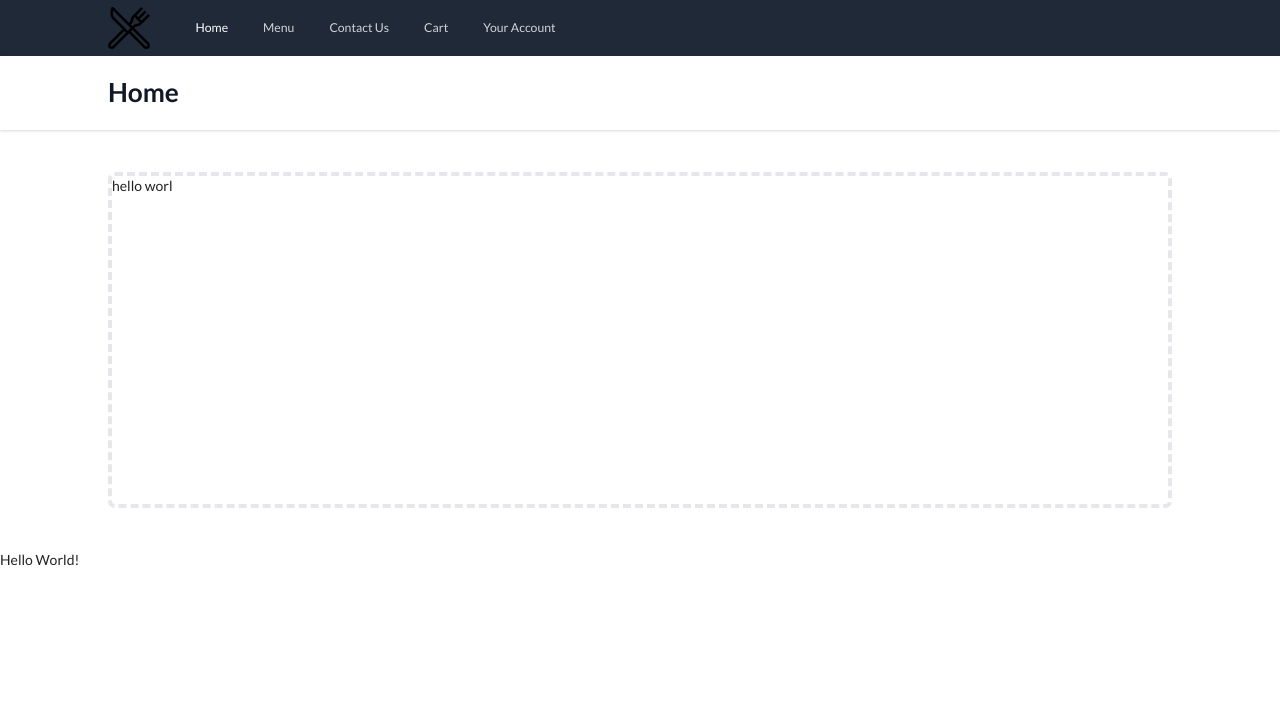
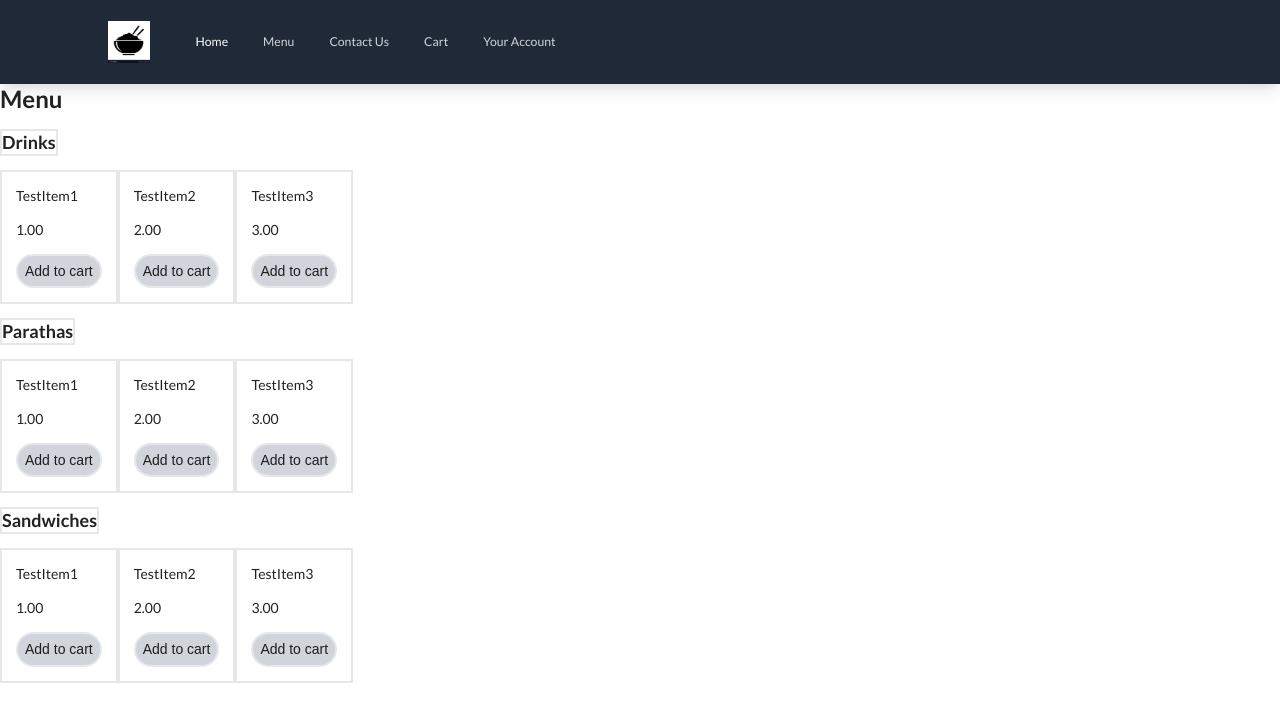
Before and after one commit to jvmolu/TechCafe, a React (Create React App) app in the folder Frontend/: page / in a window 1280 px wide. Shown: the top 722 px of the page. Built offline with nearby package versions, Linux system fonts and the light colour scheme.

Commit message:
started building Menu

```diff
--- a/Frontend/src/App.js
+++ b/Frontend/src/App.js
@@ -1,11 +1,12 @@
 import './App.css';
-import Navbar from './components/Navbar';
+import Navbar from './components/Navbar/Navbar';
+import Menu from './components/Menu/Menu';
 
 function App() {
   return (
     <div>
       <Navbar/>
-      <p> Hello World! </p>
+      <Menu />
     </div>
   );
 }
--- /dev/null
+++ b/Frontend/src/components/Menu/Menu.jsx
@@ -0,0 +1,13 @@
+import React from 'react'
+import SubMenu from './SubMenu/SubMenu'
+
+export default function Menu() {
+    return (
+        <div>
+            <h2>Menu</h2>
+            <SubMenu title="Drinks" />
+            <SubMenu title="Parathas" />
+            <SubMenu title="Sandwiches" />
+        </div>
+    )
+}
--- /dev/null
+++ b/Frontend/src/components/Menu/MenuCategory/MenuCategory.jsx
@@ -0,0 +1,9 @@
+import React from 'react'
+
+export default function MenuCategory(props) {
+    return (
+        <h3 className="inline-flex border-2">
+            {props.title}
+        </h3>
+    )
+}
--- /dev/null
+++ b/Frontend/src/components/Menu/MenuItem/MenuItem.jsx
@@ -0,0 +1,11 @@
+import React from 'react'
+
+export default function MenuItem(props) {
+    return (
+        <div className="p-4 border-2">
+            <p>{props.name}</p>
+            <p>{props.price}</p>
+            <button className="border-2 bg-gray-300 p-2 rounded-full">Add to cart</button>
+        </div>
+    )
+}
--- /dev/null
+++ b/Frontend/src/components/Menu/SubMenu/SubMenu.jsx
@@ -0,0 +1,23 @@
+import React from 'react'
+import MenuCategory from '../MenuCategory/MenuCategory'
+import MenuItem from '../MenuItem/MenuItem'
+
+export default function SubMenu(props) {
+
+    let items = [
+        {name: "TestItem1", price: "1.00"},
+        {name: "TestItem2", price: "2.00"},
+        {name: "TestItem3", price: "3.00"}
+    ]
+
+    return (
+        <div>
+            <MenuCategory title={props.title} />
+            <div className="flex mb-4">
+                {items.map((item, index) => {
+                    return <MenuItem key={index} name={item.name} price={item.price} />
+                })}
+            </div>
+        </div>
+    )
+}
--- a/Frontend/src/components/navbar.jsx
+++ b/Frontend/src/components/Navbar/Navbar.jsx
@@ -1,29 +1,29 @@
-import Logo from'./restaurant.png';
+import Logo from '../download.png';
 
 import React, { useState } from "react";
 import { Transition } from "@headlessui/react";
-import NavBarButton from './NavbarButton';
+import NavBarButton from '../NavbarButton/NavbarButton';
 
 
 function Navbar() {
   const [isOpen, setIsOpen] = useState(false);
   return (
-    <div>
-      <nav className="bg-gray-800">
-        <div className="max-w-7xl mx-auto px-4 sm:px-6 lg:px-8">
-          <div className="flex items-center justify-between h-16">
-            <div className="flex items-center">
+    <div className="shadow-lg">
+      <nav className="bg-gray-800 content-center w-full p-4">
+        <div className="max-w-7xl mx-auto px-4 sm:px-6 lg:px-8 justify-center content-center w-full">
+          <div className="flex items-center justify-between h-16 w-full">
+            <div className="flex items-center content-center w-full">
 
-              <div className="flex-shrink-0">
+              <div className="flex-shrink-0 rounded-lg">
                 <img
-
                   className="h-12 w-12"
                   src={Logo}
-                  alt="Workflow"
+                  alt="Logo"
                 />
               </div>
-              <div className="hidden md:block">
-                <div className="ml-10 flex items-baseline space-x-4">
+
+              <div className="hidden md:block content-center w-full">
+                <div className="ml-10 flex items-baseline space-x-4 content-center w-full">
                   {/* eslint-disable-next-line jsx-a11y/anchor-is-valid */}
                   <a
                     href="#"
@@ -107,7 +107,7 @@ function Navbar() {
                   Home
                 </a>
 
-                <NavBarButton name = "Menu" full = "False" />
+                  <NavBarButton name = "Menu" full = "False" />
                   <NavBarButton name = "Contact Us" full = "False" />
                   <NavBarButton name = "Cart" full = "False" />
                   <NavBarButton name = "Your Account" full = "False" />
@@ -116,23 +116,6 @@ function Navbar() {
           )}
         </Transition>
       </nav>
-
-      <header className="bg-white shadow">
-        <div className="max-w-7xl mx-auto py-6 px-4 sm:px-6 lg:px-8">
-          <h1 className="text-3xl font-bold text-gray-900">Home</h1>
-        </div>
-      </header>
-      <main>
-        <div className="max-w-7xl mx-auto py-6 sm:px-6 lg:px-8">
-
-          <div className="px-4 py-6 sm:px-0">
-            <div className="border-4 border-dashed border-gray-200 rounded-lg h-96">
-                hello worl
-            </div>
-          </div>
-
-        </div>
-      </main>
     </div>
   );
 }
```
Also changed, not shown: Frontend/src/components/NavbarButton/NavbarButton.jsx (renamed from Frontend/src/components/NavbarButton.jsx).
